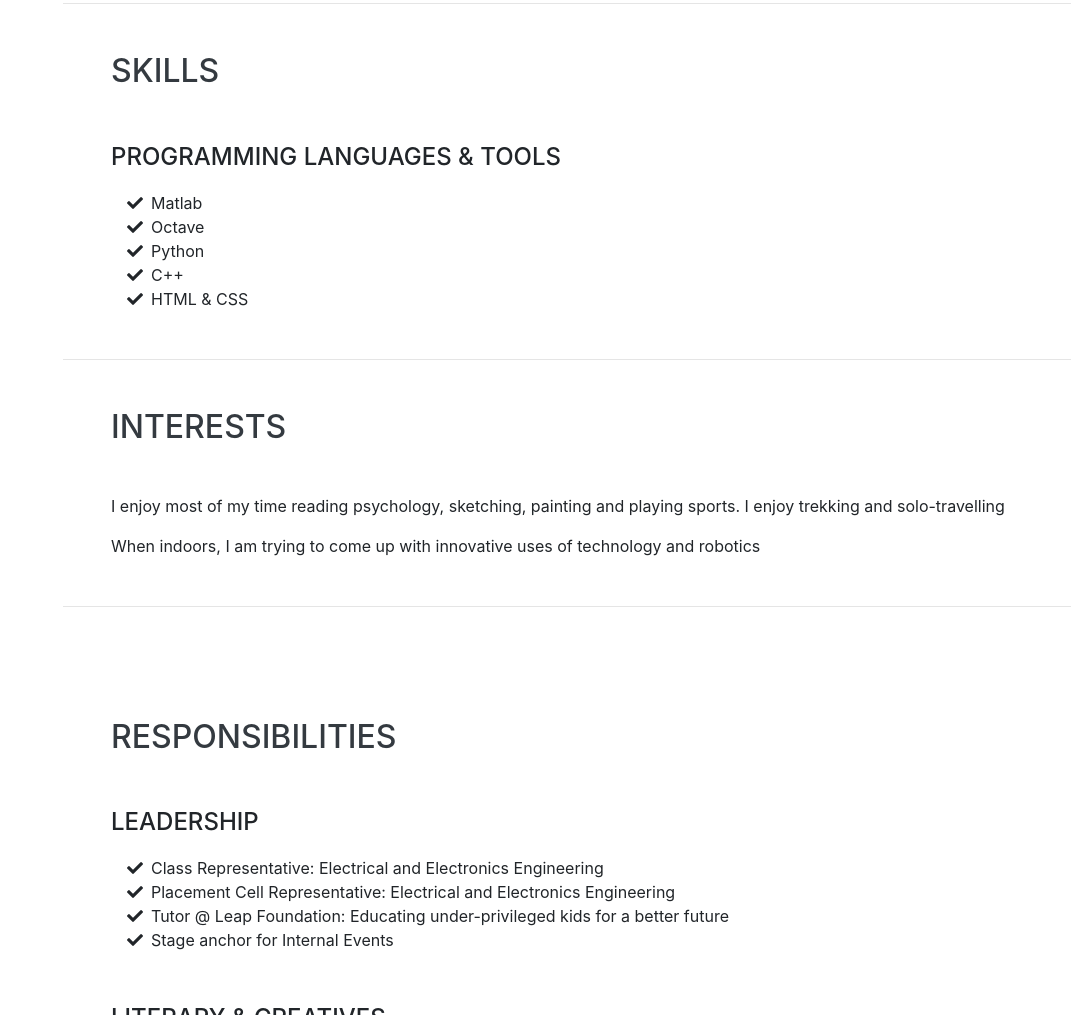
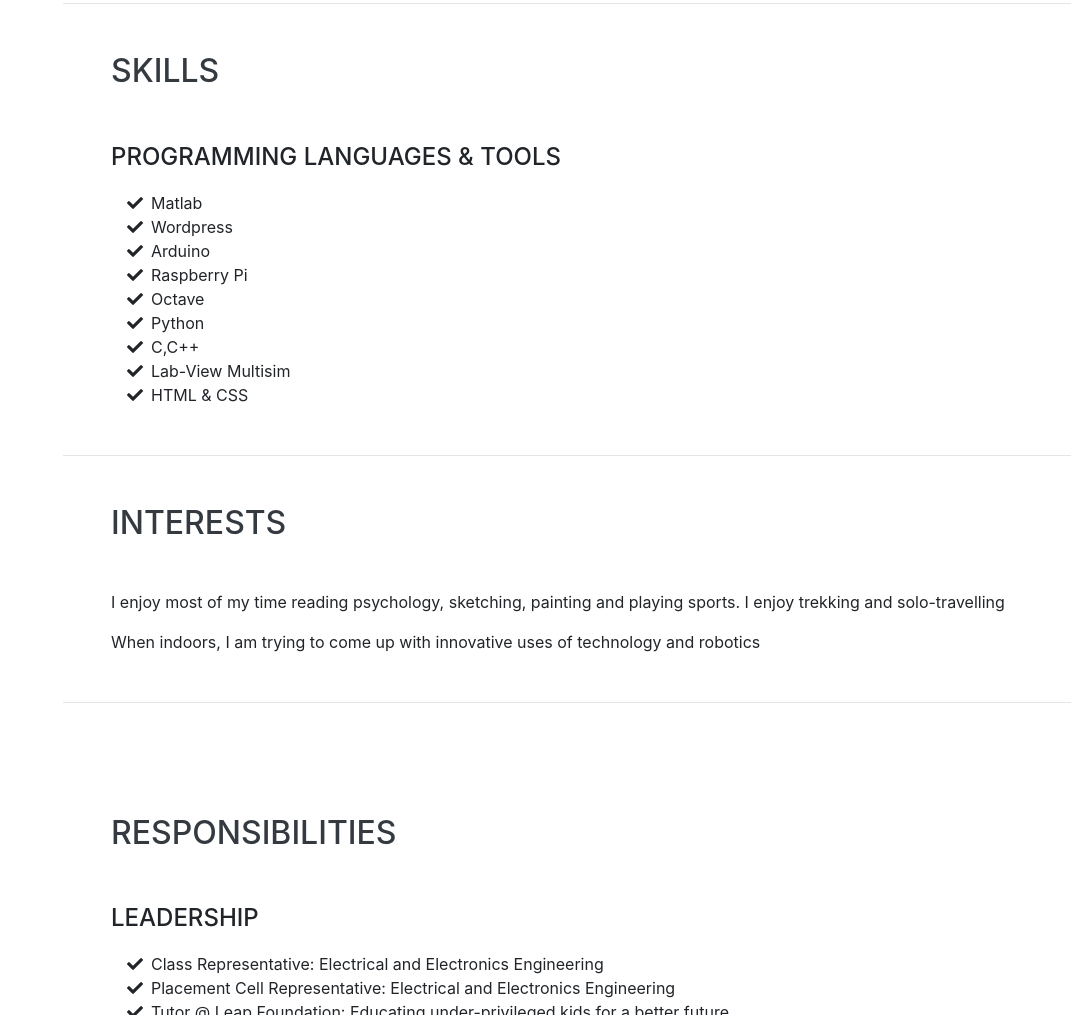
Before and after one commit to RishikaChauhan/rishikachauhan.github.io, a website with bundled scripts: page index.html in a window 1280 px wide. Shown: the part 1430-2445 px from the top of the page, without its empty margins (209-1280 px from the left). Built offline with nearby package versions, Linux system fonts and the light colour scheme; a web font is replaced by a local one.

Commit message:
Update index.html

```diff
--- a/index.html
+++ b/index.html
@@ -152,13 +152,25 @@
             Matlab</li>
           <li>
             <i class="fa-li fa fa-check"></i>
+            Wordpress</li>
+          <li>
+            <i class="fa-li fa fa-check"></i>
+            Arduino</li>
+          <li>
+            <i class="fa-li fa fa-check"></i>
+            Raspberry Pi</li>
+          <li>
+            <i class="fa-li fa fa-check"></i>
             Octave</li>
           <li>
             <i class="fa-li fa fa-check"></i>
             Python</li>
           <li>
             <i class="fa-li fa fa-check"></i>
-            C++</li>
+            C,C++</li>
+          <li>
+            <i class="fa-li fa fa-check"></i>
+            Lab-View Multisim</li>
           <li>
             <i class="fa-li fa fa-check"></i>
             HTML & CSS</li>
```
